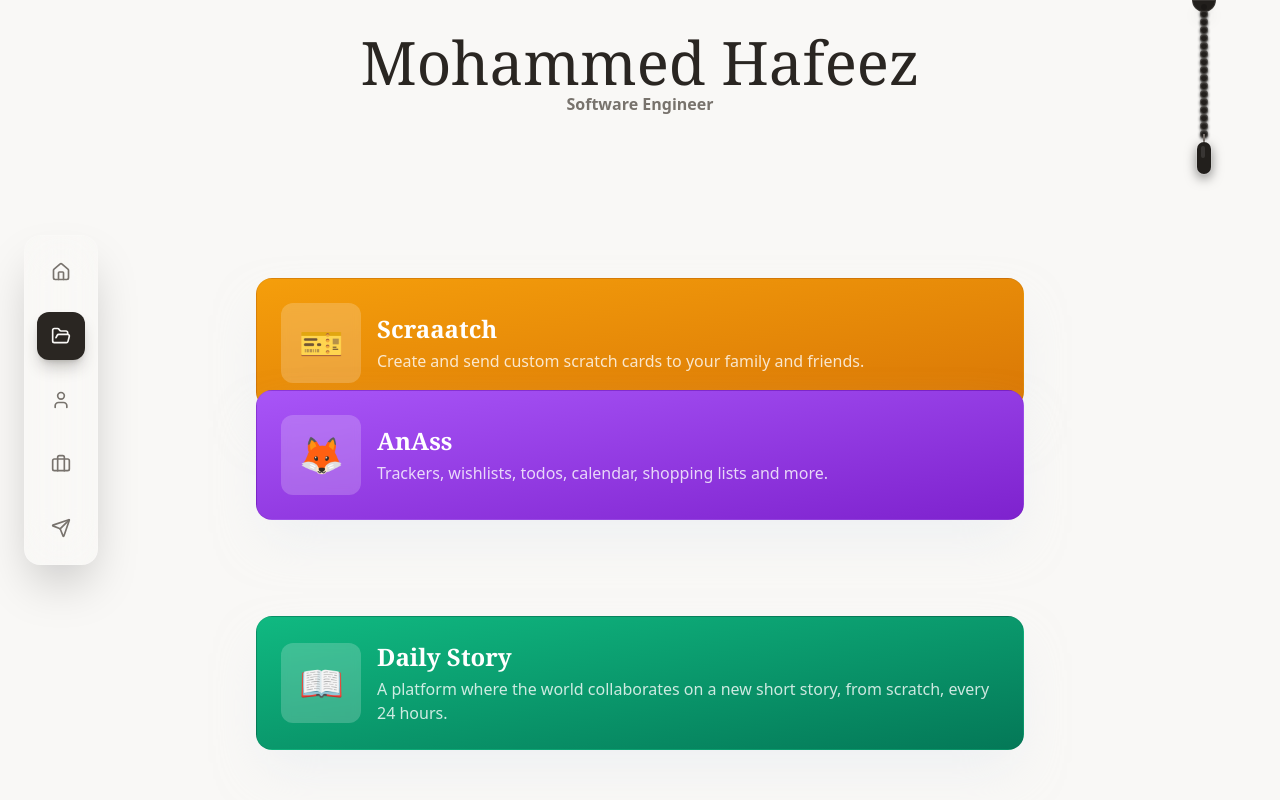
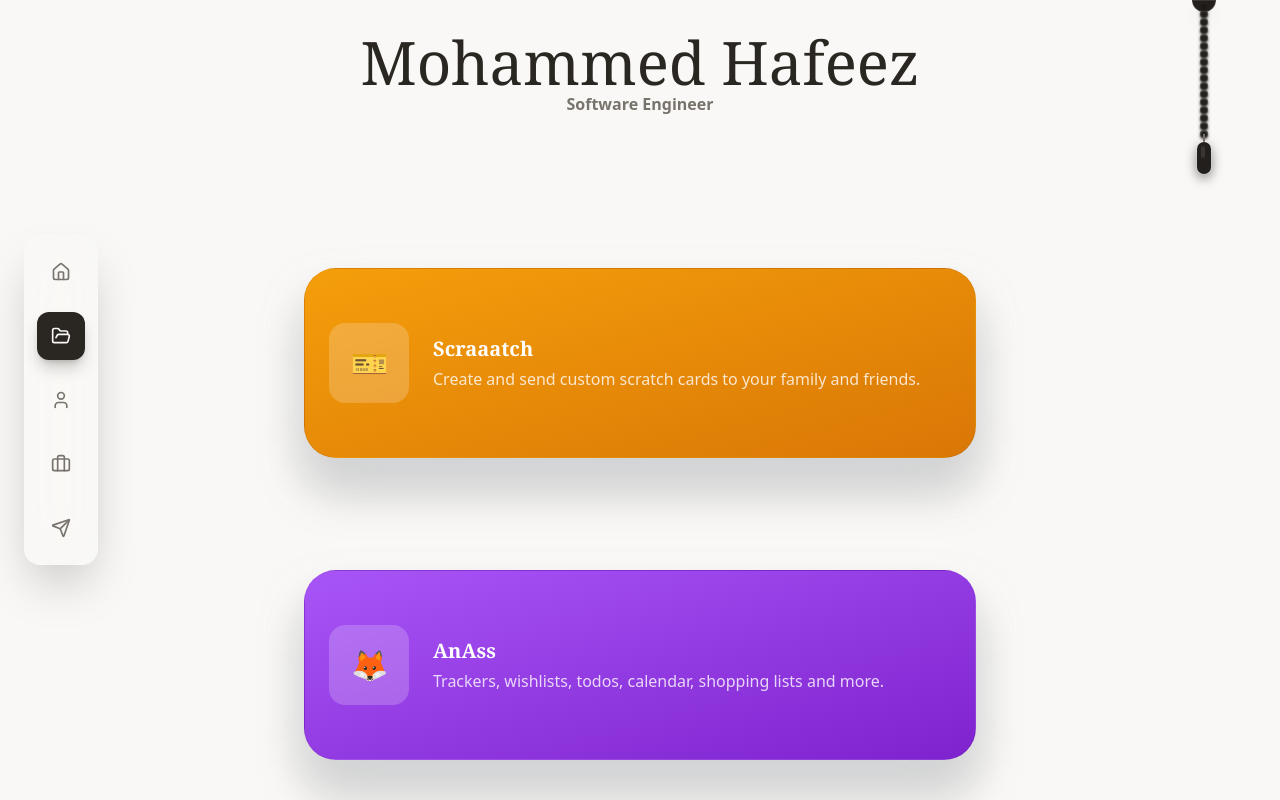
Before and after one commit to hafzism/next-portfolio, a Next.js app: page /projects in a window 1280 px wide. Built offline with nearby package versions, Linux system fonts and the light colour scheme; a web font is replaced by a local one.

Commit message:
fixed project cards flow

```diff
--- a/src/app/about/page.tsx
+++ b/src/app/about/page.tsx
@@ -43,7 +43,7 @@ const About = () => {
             {/* Fixed Header */}
 
             {/* Main Content - Scrollable on mobile if needed */}
-            <main className="flex-1 overflow-y-auto px-4 pb-16 md:pb-8 relative z-10">
+            <main className="flex-1 overflow-y-auto px-4 pb-16 md:pb-8 relative z-10 no-scrollbar">
                 <div className="w-full max-w-2xl mx-auto">
                     {/* About Me Section */}
                     <section className="mb-4 md:mb-6">
--- a/src/app/page.tsx
+++ b/src/app/page.tsx
@@ -59,7 +59,7 @@ const Index = () => {
                 description="Freelance, Internship & Education."
                 className="h-full min-h-[80px] md:min-h-[100px] lg:min-h-[120px] group"
               >
-                {/* <PeekingMemoji /> */}
+                <PeekingMemoji />
               </BentoCard>
             </Link>
           </div>
--- a/src/app/projects/@modal/(.)[id]/page.tsx
+++ b/src/app/projects/@modal/(.)[id]/page.tsx
@@ -18,6 +18,11 @@ export default function InterceptedProjectDetail() {
             />
             {/* Content Container - z-index higher than backdrop */}
             <div className="relative z-10 w-full h-full overflow-hidden flex flex-col">
+                {/*
+                  We re-add the Header here because the modal backdrop covers the main layout header.
+                  To prevent a "double header" flash, we can animate it or just let it render.
+                  Given the blackout backdrop, rendering it normally is usually fine as it covers the original.
+                */}
                 <Header />
                 <ProjectDetail onBack={() => router.back()} />
             </div>
--- a/src/app/projects/page.tsx
+++ b/src/app/projects/page.tsx
@@ -2,12 +2,85 @@
 
 import Link from "next/link";
 import { Plus } from "lucide-react";
-import { motion, AnimatePresence } from "framer-motion";
+import { motion, useScroll, useTransform, MotionValue } from "framer-motion";
 import ProjectCard from "@/components/ProjectCard";
 import { projects } from "@/data/projects";
-import { useState, useEffect } from "react";
+import { useState, useEffect, useRef } from "react";
 import { useProjectTransition } from "@/context/ProjectTransitionContext";
 import { useTheme } from "next-themes";
+
+interface StickyProjectCardProps {
+    project: any;
+    index: number;
+    total: number;
+    isDark: boolean;
+}
+
+const StickyProjectCard = ({ project, index, total, isDark }: StickyProjectCardProps) => {
+    const containerRef = useRef<HTMLDivElement>(null);
+
+    // We target the CONTAINER for scroll progress to drive the scale of the inner card
+    const { scrollYProgress } = useScroll({
+        target: containerRef,
+        offset: ["start start", "end start"]
+    });
+
+    // Scale down to 0.95 as the card sits at the top and the next one comes up
+    const scale = useTransform(scrollYProgress, [0, 1], [1, 0.95]);
+
+    // Calculate top offset: 120px is a safe header height approximation + slight graduation
+    const topOffset = 120 + (index * 10);
+
+    return (
+        // STICKY WRAPPER: Pure CSS, no Framer Motion interference on the position
+        <div
+            ref={containerRef}
+            className="sticky top-0 mb-[25vh] last:mb-0"
+            style={{
+                top: `${topOffset}px`,
+                zIndex: index + 1, // Ascending z-index so newer cards sit on top
+            }}
+        >
+            {/* ANIMATED CONTENT: Handles the depth effect */}
+            <motion.div style={{ scale }} className="relative origin-top">
+                {/* Shadow for depth when stacking */}
+                <div className="absolute inset-0 -z-10 bg-black/20 blur-xl translate-y-8 rounded-[2rem]" />
+
+                {project.isComingSoon ? (
+                    <ProjectCard
+                        id="coming-soon"
+                        title="Coming Soon"
+                        description="Let's build something together"
+                        icon={(
+                            <div className="transition-transform duration-500 group-hover:rotate-90">
+                                <Plus className="w-8 h-8 md:w-10 md:h-10 lg:w-12 lg:h-12 text-muted-foreground" />
+                            </div>
+                        )}
+                        gradient={isDark ? 'bg-slate-900 shadow-2xl shadow-black/40 border border-white/10' : 'bg-slate-200 shadow-2xl shadow-slate-200/50 border border-black/5'}
+                        index={index}
+                        className="border-2 border-dashed"
+                    />
+                ) : (
+                    <ProjectCard
+                        id={project.id}
+                        title={project.title}
+                        description={project.description}
+                        icon={project.icon}
+                        gradient={project.gradient}
+                        index={index}
+                        className={`
+                            border shadow-2xl
+                            ${isDark
+                                ? 'border-white/10 shadow-black/40' // Dark mode card
+                                : 'border-black/5 shadow-slate-200/50' // Light mode card
+                            }
+                        `}
+                    />
+                )}
+            </motion.div>
+        </div>
+    );
+};
 
 const Projects = () => {
     const { theme, setTheme } = useTheme();
@@ -22,115 +95,28 @@ const Projects = () => {
     if (!mounted) return null;
 
     const isDark = theme === "dark";
-    const toggleTheme = () => setTheme(isDark ? "light" : "dark");
-    const isTransitioning = transitionState.isTransitioning;
+    const allProjects = [...projects, { id: 'coming-soon', isComingSoon: true }];
 
     return (
         <div className="h-full relative overflow-hidden flex flex-col font-sans selection:bg-primary/20 bg-background/0">
-
-            {/* Background & Nav Elements removed - handled by Global Layout */}
-
-            {/* Fixed Header - Stays put while cards scroll under it */}
-
-            {/* SCROLL CONTAINER
-               1. no-scrollbar: Hides the bar visually
-               2. scroll-smooth: Better feeling
-               3. pb-20: Space at bottom
-            */}
+            {/* SCROLL CONTAINER */}
             <main className="flex-1 overflow-y-auto no-scrollbar scroll-smooth relative z-10 px-4 md:px-6 pb-20">
-                <div className="max-w-3xl mx-auto pt-4 pb-40">
-                    <AnimatePresence mode="sync">
-                        {projects.map((project, index) => (
-                            <motion.div
-                                key={project.id}
-                                initial={{ opacity: 0, y: 50, scale: 0.95 }}
-                                animate={{ opacity: 1, y: 0, scale: 1 }}
-                                transition={{
-                                    duration: 0.5,
-                                    delay: index * 0.1,
-                                    type: "spring",
-                                    stiffness: 100
-                                }}
-                                // --- THE MAGIC SAUCE: STICKY STACKING ---
-                                className="sticky mb-16 md:mb-24"
-                                style={{
-                                    // 1. Calculate top offset so they stack like a deck of cards
-                                    //    Header is roughly 120px. We start a bit lower.
-                                    //    We add index * 90px so each card peeks out clearly.
-                                    top: `calc(130px + ${index * 90}px)`,
-                                    // 2. zIndex ensures newer cards slide OVER older ones
-                                    zIndex: index + 10,
-                                }}
-                            >
-                                {/* Visual Wrapper for the Card
-                                    Adds the "Physical Card" look (Shadows, Borders)
-                                */}
-                                <ProjectCard
-                                    id={project.id}
-                                    title={project.title}
-                                    description={project.description}
-                                    icon={project.icon}
-                                    gradient={project.gradient}
-                                    index={index}
-                                    className={`
-                                            border shadow-2xl
-                                            ${isDark
-                                            ? 'border-white/10 shadow-black/40'
-                                            : 'border-black/5 shadow-slate-200/50'
-                                        }
-                                        `}
-                                />
-                            </motion.div>
-                        ))}
-                    </AnimatePresence>
-
-                    {/* "New Project" Card - The last one in the stack */}
-                    <motion.div
-                        initial={{ opacity: 0 }}
-                        animate={{ opacity: 1 }}
-                        transition={{ delay: 0.5 }}
-                        className="sticky"
-                        style={{
-                            top: `calc(130px + ${projects.length * 90}px)`,
-                            zIndex: projects.length + 10,
-                        }}
-                    >
-                        <Link
-                            href="/#contact"
-                            className={`
-                                group relative block w-full rounded-2xl p-8 text-center transition-all duration-300
-                                border-2 border-dashed
-                                hover:scale-[1.01] hover:shadow-xl
-                                ${isDark
-                                    ? 'border-white/10 bg-white/5 hover:bg-white/10 hover:border-white/20'
-                                    : 'border-black/10 bg-black/5 hover:bg-black/10 hover:border-black/20'
-                                }
-                            `}
-                        >
-                            <div className="flex flex-col items-center gap-4 py-8">
-                                <div className="p-4 rounded-full bg-background shadow-sm transition-transform duration-500 group-hover:rotate-90">
-                                    <Plus className="w-8 h-8 text-muted-foreground" />
-                                </div>
-                                <div>
-                                    <h3 className="text-xl font-semibold mb-1">Coming Soon</h3>
-                                    <p className="text-muted-foreground">Lets build something together</p>
-                                </div>
-                            </div>
-                        </Link>
-                    </motion.div>
+                {/*
+                   Increased bottom padding significantly to allow the last card
+                   to be fully viewed before hitting the scroll limit.
+                */}
+                <div className="max-w-2xl mx-auto pt-8 pb-32">
+                    {allProjects.map((project: any, index: number) => (
+                        <StickyProjectCard
+                            key={project.id}
+                            project={project}
+                            index={index}
+                            total={allProjects.length}
+                            isDark={isDark}
+                        />
+                    ))}
                 </div>
             </main>
-
-            {/* Utility Styles for Hiding Scrollbar */}
-            <style jsx global>{`
-                .no-scrollbar::-webkit-scrollbar {
-                    display: none;
-                }
-                .no-scrollbar {
-                    -ms-overflow-style: none;
-                    scrollbar-width: none;
-                }
-            `}</style>
         </div>
     );
 };
--- a/src/app/template.tsx
+++ b/src/app/template.tsx
@@ -8,13 +8,23 @@ export default function Template({ children }: { children: React.ReactNode }) {
     const isProjectsPath = pathname?.startsWith("/projects");
     const animationKey = isProjectsPath ? "projects-shared" : pathname;
 
+    // If we are navigating within projects, we want to let layoutId handle the transition
+    // so we disable the standard page fade/slide.
+    // However, we still use AnimatePresence so the old page doesn't vanish instantly if we needed it to wait,
+    // but for layoutId to work, both components need to exist.
+    // Actually, for layoutId to work best between pages, the old page usually needs to persist or the new one needs to mount immediately.
+    // Using `mode="popLayout"` helps.
+
+    // We will simply disable the motion effects for project routes to let layoutId take center stage.
+    const isProjectRoute = pathname?.startsWith("/projects");
+
     return (
         <AnimatePresence mode="popLayout">
             <motion.div
                 key={animationKey}
-                initial={{ opacity: 0, y: 20 }}
-                animate={{ opacity: 1, y: 0 }}
-                exit={{ opacity: 0, y: -20 }}
+                initial={isProjectRoute ? { opacity: 1 } : { opacity: 0, y: 20 }}
+                animate={isProjectRoute ? { opacity: 1 } : { opacity: 1, y: 0 }}
+                exit={isProjectRoute ? { opacity: 1 } : { opacity: 0, y: -20 }}
                 transition={{ duration: 0.3 }}
                 className="h-full w-full"
             >
--- a/src/components/PeekingMemoji.tsx
+++ b/src/components/PeekingMemoji.tsx
@@ -3,7 +3,7 @@ import Image from "next/image";
 
 const PeekingMemoji = () => {
     return (
-        <div className="absolute -bottom-[1px] -right-0 w-32 h-32 md:w-56 md:h-56 pointer-events-none">
+        <div className="absolute -bottom-2 -right-16 w-32 h-32 md:w-60 md:h-60 pointer-events-none">
             {/* Container for the bobbing animation */}
             <div className="relative w-full h-full origin-bottom">
                 {/* Passive Image (Default) */}
--- a/src/components/ProjectCard.tsx
+++ b/src/components/ProjectCard.tsx
@@ -2,13 +2,13 @@ import { useRouter } from "next/navigation";
 import { motion } from "framer-motion";
 import { cn } from "@/lib/utils";
 import { useProjectTransition } from "@/context/ProjectTransitionContext";
-import { useRef } from "react";
+import { useRef, ReactNode } from "react";
 
 interface ProjectCardProps {
   id: string;
   title: string;
   description: string;
-  icon: string;
+  icon: string | ReactNode;
   gradient: string;
   index: number;
   className?: string;
@@ -20,6 +20,11 @@ const ProjectCard = ({ id, title, description, icon, gradient, index, className
   const cardRef = useRef<HTMLDivElement>(null);
 
   const handleClick = () => {
+    if (id === 'coming-soon') {
+      router.push('/#contact');
+      return;
+    }
+
     if (cardRef.current) {
       const rect = cardRef.current.getBoundingClientRect();
       startTransition(id, rect);
@@ -27,7 +32,7 @@ const ProjectCard = ({ id, title, description, icon, gradient, index, className
       // Small delay to allow the animation to start
       setTimeout(() => {
         router.push(`/projects/${id}`);
-      }, 50);
+      }, 10); // Minimal delay to let react state update, but fast enough to feel instant
     }
   };
 
@@ -49,26 +54,27 @@ const ProjectCard = ({ id, title, description, icon, gradient, index, className
         }
       }}
       className={cn(
-        "group cursor-pointer rounded-xl md:rounded-2xl p-3 md:p-4 lg:p-6 transition-shadow duration-300",
+        "group cursor-pointer rounded-2xl md:rounded-[2rem] p-4 md:p-5 lg:p-6 transition-shadow duration-300",
+        "min-h-[140px] md:min-h-[190px] flex flex-col justify-center",
         "hover:shadow-2xl shadow-lg",
         gradient,
         className
       )}
     >
-      <div className="flex items-center gap-2 md:gap-3 lg:gap-4">
+      <div className="flex flex-col md:flex-row items-center md:items-center gap-4 md:gap-6">
         {/* Icon */}
         <motion.div
           layoutId={`project-icon-${id}`}
-          className="w-12 h-12 md:w-16 md:h-16 lg:w-20 lg:h-20 rounded-lg md:rounded-xl bg-card/20 backdrop-blur-sm flex items-center justify-center text-2xl md:text-3xl lg:text-4xl shrink-0 transition-transform duration-300 group-hover:scale-110"
+          className="w-12 h-12 md:w-16 md:h-16 lg:w-20 lg:h-20 rounded-xl md:rounded-[1rem] bg-card/20 backdrop-blur-sm flex items-center justify-center text-xl md:text-2xl lg:text-3xl shrink-0 transition-transform duration-300 group-hover:scale-110"
         >
           {icon}
         </motion.div>
 
         {/* Content */}
-        <div className="flex-1 min-w-0 relative z-10">
+        <div className="flex-1 min-w-0 relative z-10 text-center md:text-left">
           <motion.h3
             layoutId={`project-title-${id}`}
-            className="text-base md:text-xl lg:text-2xl font-semibold text-white mb-1 font-serif"
+            className="text-base md:text-xl font-semibold text-white mb-1 font-serif"
           >
             {title}
           </motion.h3>
--- a/src/components/WorkLottie.tsx
+++ b/src/components/WorkLottie.tsx
@@ -5,7 +5,7 @@ import { DotLottieReact } from '@lottiefiles/dotlottie-react';
 
 const WorkLottie = () => {
     return (
-        <div className="absolute right-[-10px] bottom-[-20px] w-32 h-32 sm:w-44 sm:h-48 opacity-80 pointer-events-none">
+        <div className="absolute right-[-10px] bottom-[-20px] w-32 h-32 sm:w-44 sm:h-44 opacity-80 pointer-events-none">
             <DotLottieReact
                 src="https://lottie.host/147af811-1840-4277-90f2-26a069dad5cc/9YTsta61CZ.lottie"
                 loop
```
Also changed, not shown: src/app/experience/page.tsx (+0 -11 lines), src/app/globals.css (+9 -0 lines), src/app/projects/[id]/page.tsx (+20 -27 lines).
